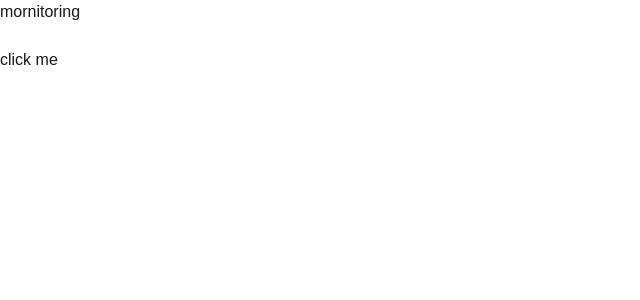
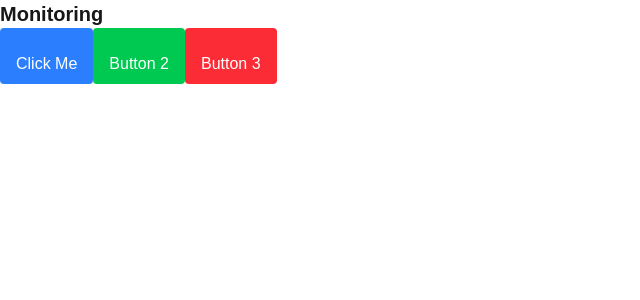
Before and after one commit to pryamflores/Crud, a Next.js app: page /monitoring in a window 1280 px wide. Shown: the top 300 px of the page, without its empty margins (0-640 px from the left). Built offline with nearby package versions, Linux system fonts and the light colour scheme.

Commit message:
update design buttons

```diff
--- a/app/monitoring/page.tsx
+++ b/app/monitoring/page.tsx
@@ -1,10 +1,20 @@
-import React from 'react'
+import React from 'react';
 
-export default function monitoring() {
-  return (
-    <div>
-      <div>mornitoring</div>
-      <button className="pt-6">click me</button>
-    </div>
-  )
+export default function Monitoring() {
+    return (
+        <div className="monitoring-container">
+            <h1 className="text-xl font-bold">Monitoring</h1>
+            <div className="button-group">
+                <button className="pt-6 px-4 py-2 bg-blue-500 text-white rounded hover:bg-blue-600 focus:outline-none">
+                    Click Me
+                </button>
+                <button className="pt-6 px-4 py-2 bg-green-500 text-white rounded hover:bg-green-600 focus:outline-none">
+                    Button 2
+                </button>
+                <button className="pt-6 px-4 py-2 bg-red-500 text-white rounded hover:bg-red-600 focus:outline-none">
+                    Button 3
+                </button>
+            </div>
+        </div>
+    );
 }
```
